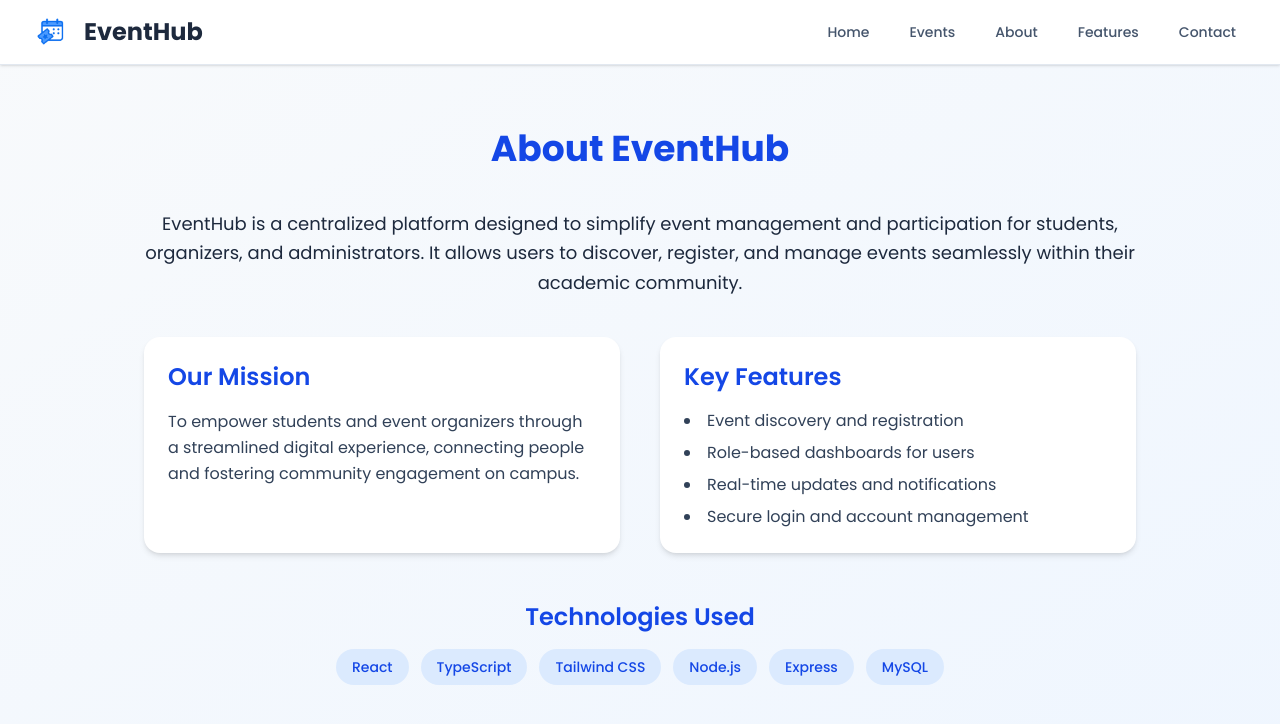
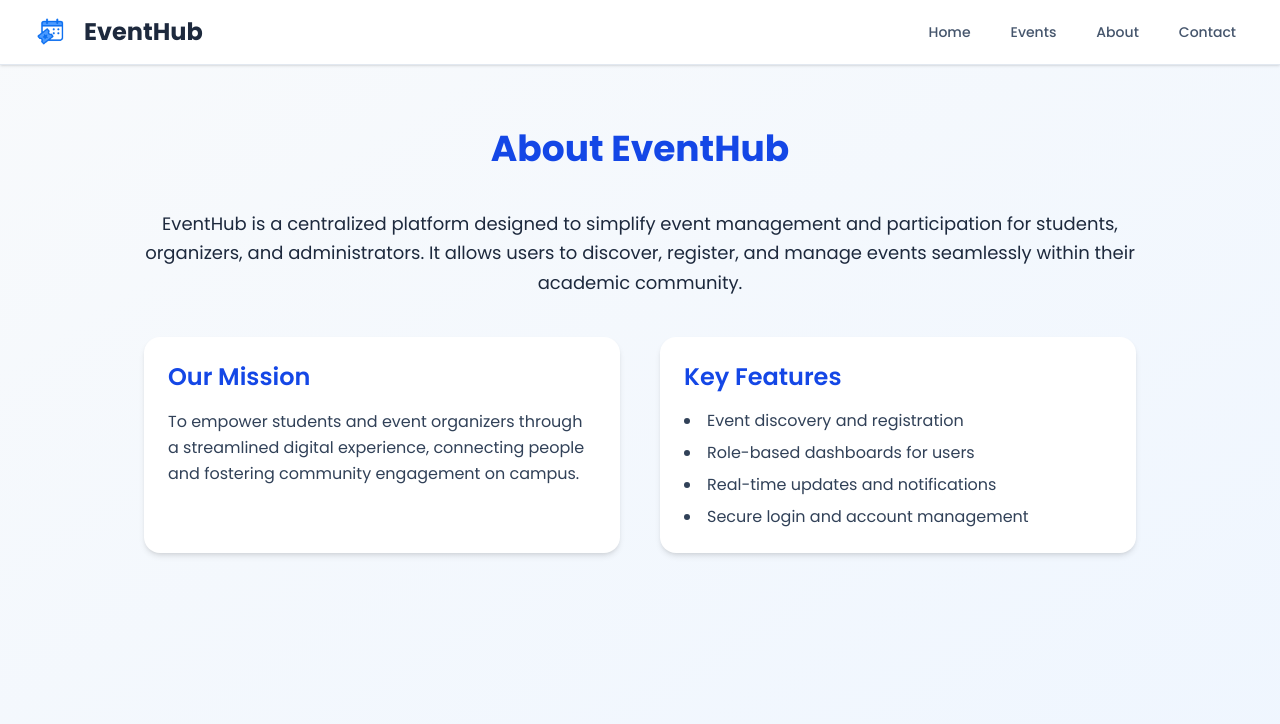
Before and after one commit to AbderrahmaneBoulmalf/Group_A-SOEN341_Project_F25, a React (Vite) app in the folder Frontend/: page /about in a window 1280 px wide. Shown: the top 724 px of the page. Built offline with nearby package versions, Linux system fonts and the light colour scheme.

Commit message:
removed the technologies used (#46)

```diff
--- a/Frontend/src/components/navbar.tsx
+++ b/Frontend/src/components/navbar.tsx
@@ -55,12 +55,6 @@ const Navbar: React.FC = () => {
                 About
               </Link>
               <Link
-                to="/#features"
-                className="text-slate-600 hover:text-blue-600 px-3 py-2 rounded-md text-sm font-medium transition-colors"
-              >
-                Features
-              </Link>
-              <Link
                 to="/contact"
                 className="text-slate-600 hover:text-blue-600 px-3 py-2 rounded-md text-sm font-medium transition-colors"
               >
--- a/Frontend/src/pages/AboutUs.tsx
+++ b/Frontend/src/pages/AboutUs.tsx
@@ -42,24 +42,6 @@ const AboutUs: React.FC = () => {
             </ul>
           </div>
         </div>
-
-        <div className="text-center">
-          <h2 className="text-2xl font-semibold text-blue-700 mb-4">
-            Technologies Used
-          </h2>
-          <div className="flex flex-wrap justify-center gap-3">
-            {["React", "TypeScript", "Tailwind CSS", "Node.js", "Express", "MySQL"].map(
-              (tech) => (
-                <span
-                  key={tech}
-                  className="px-4 py-2 bg-blue-100 text-blue-700 rounded-full text-sm font-medium hover:bg-blue-200 transition-colors"
-                >
-                  {tech}
-                </span>
-              )
-            )}
-          </div>
-        </div>
       </section>
     </div>
   );
```
